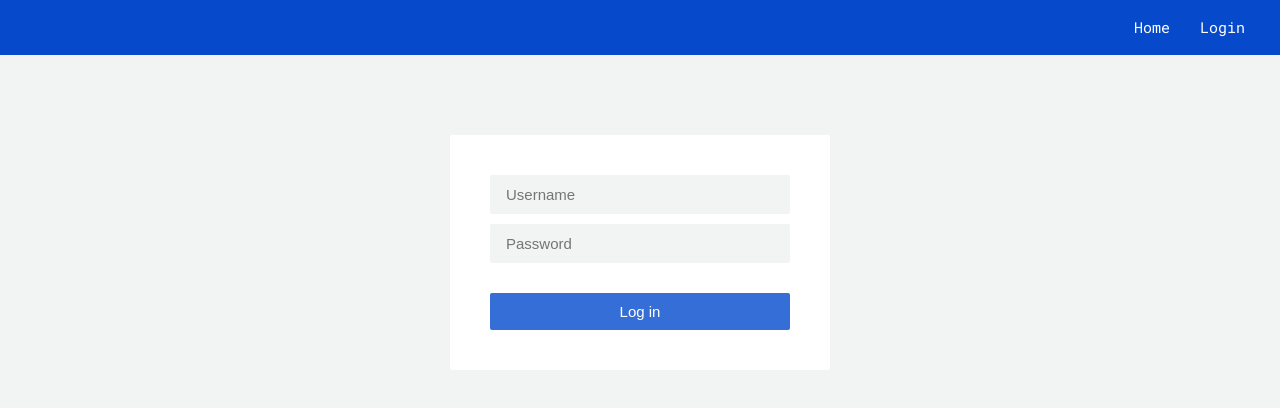
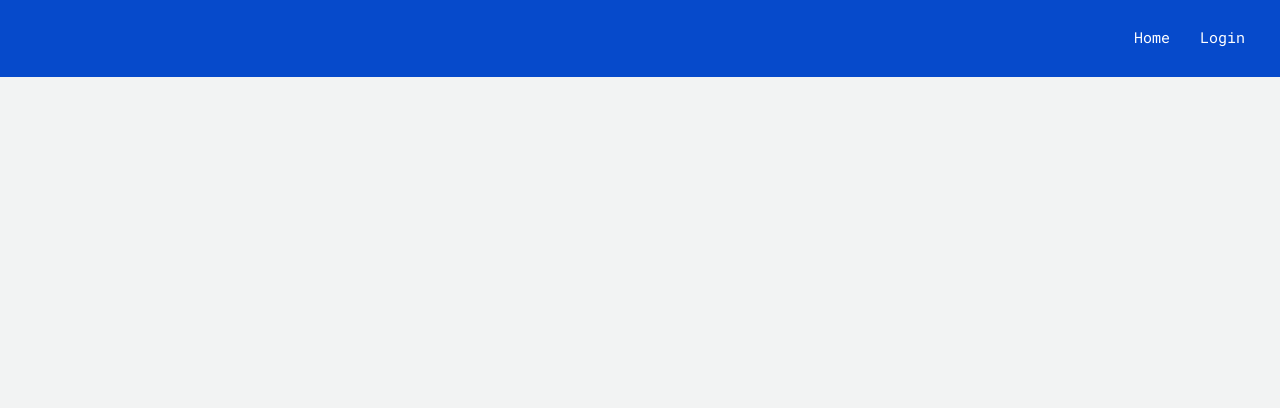
Before and after one commit to vebradev/bookr, a React (Create React App) app: page / in a window 1280 px wide. Before the commit this address led to /login. Shown: the top 408 px of the page. Built offline with nearby package versions, Linux system fonts and the light colour scheme.

Commit message:
Use NavLink in Nav component.

```diff
--- a/src/App.js
+++ b/src/App.js
@@ -11,7 +11,7 @@ function App() {
     <div>
       <Nav />
       <Route path="/login" component={Login} />
-      <PrivateRoute exact path="/" component={Home} />
+      <PrivateRoute exact path="/home" component={Home} />
     </div>
   );
 }
--- a/src/components/Nav.js
+++ b/src/components/Nav.js
@@ -1,11 +1,15 @@
 import React from "react";
-import { Link } from "react-router-dom";
+import { NavLink } from "react-router-dom";
 import styled from "styled-components";
 
 const StyledNav = styled.nav`
+  display: flex;
+  flex-direction: row;
+  justify-content: flex-end;
   font-size: 1.5em;
   padding: 20px;
   background-color: #064acb;
+  border-bottom: 2px solid transparent;
   color: #fff;
   font-family: "Roboto Mono", monospace;
 
@@ -15,16 +19,14 @@ const StyledNav = styled.nav`
     padding: 10px 15px;
     transition: all 0.3s;
 
+    &.active {
+      background-color: #366ed8;
+    }
+
     &:hover {
       background-color: #fff;
       color: #064acb;
     }
-  }
-
-  ul {
-    display: flex;
-    flex-direction: row;
-    justify-content: flex-end;
   }
 `;
 
@@ -32,14 +34,13 @@ class Nav extends React.Component {
   render() {
     return (
       <StyledNav>
-        <ul>
-          <li>
-            <Link to={"/"}>Home</Link>
-          </li>
-          <li>
-            <Link to={"/login"}>Login</Link>
-          </li>
-        </ul>
+        <NavLink to={"/home"} activeClassName="active">
+          Home
+        </NavLink>
+
+        <NavLink to={"/login"} activeClassName="active">
+          Login
+        </NavLink>
       </StyledNav>
     );
   }
```
